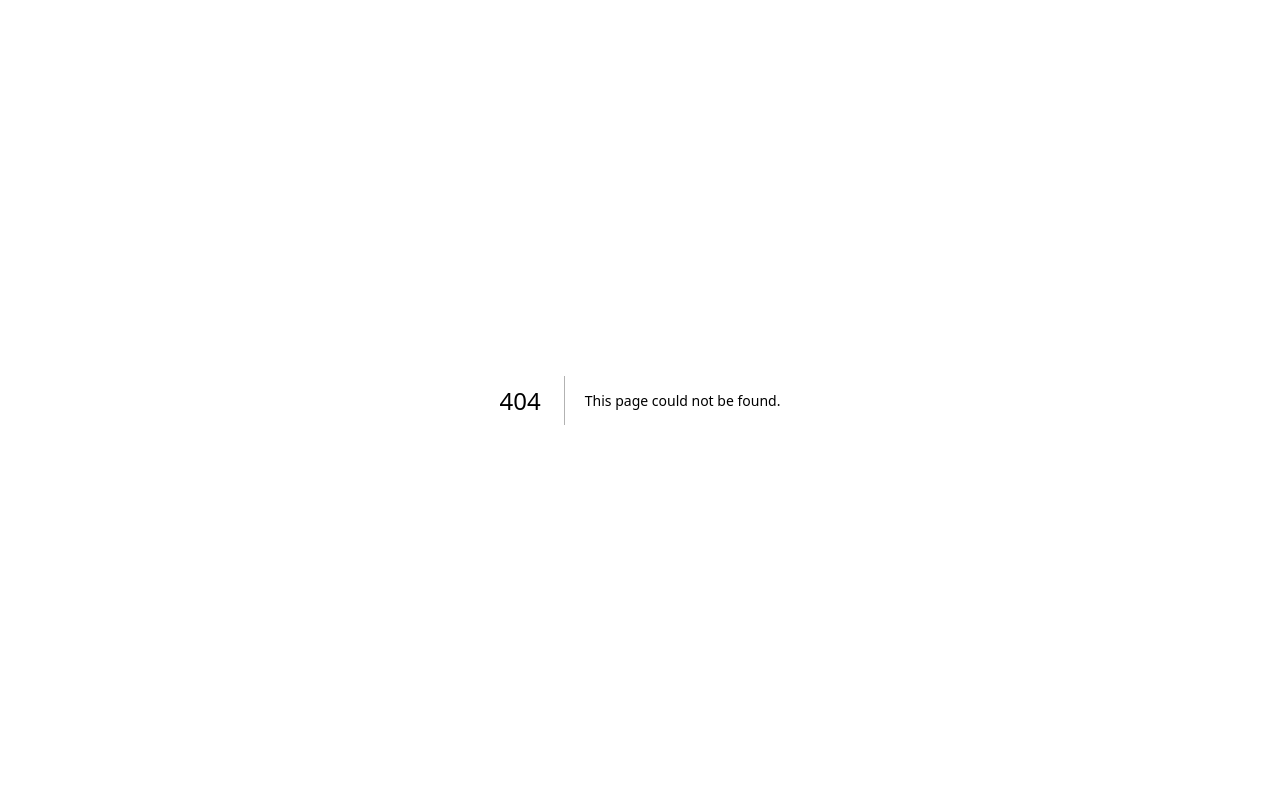
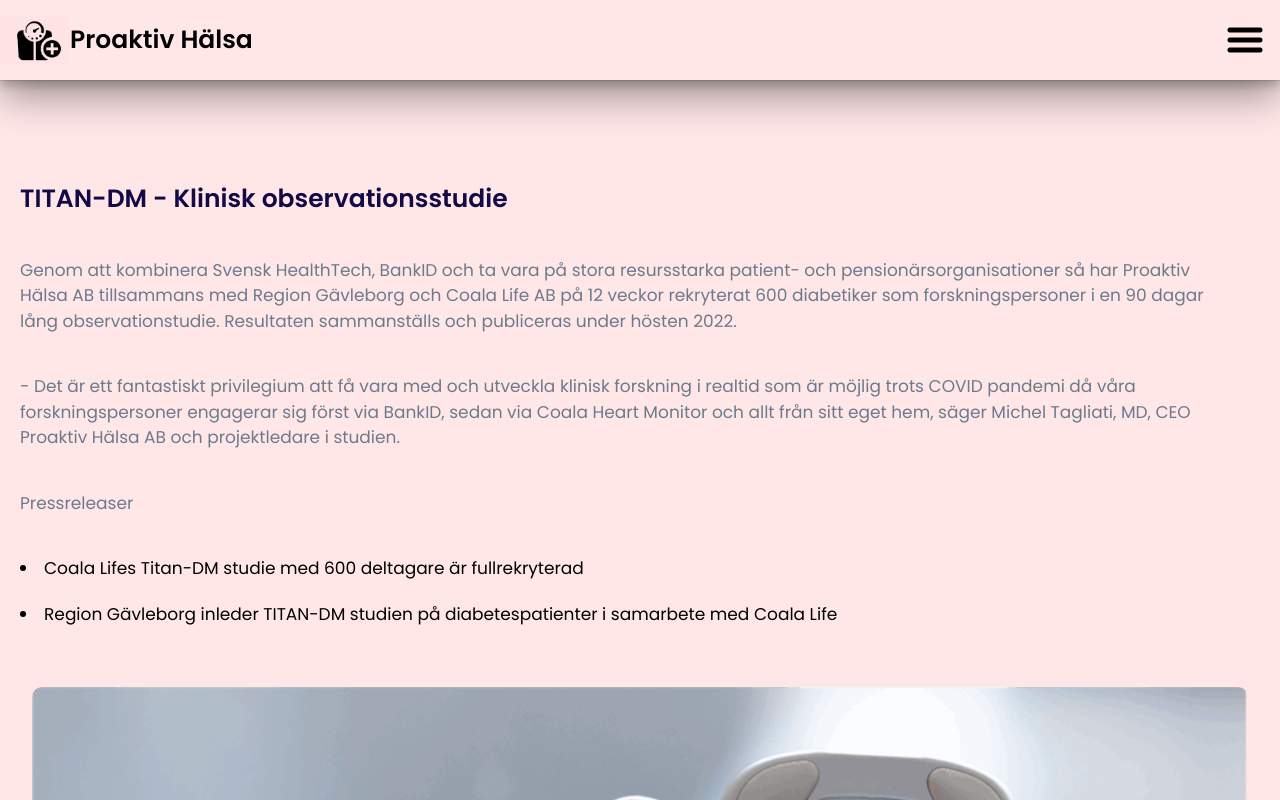
Before and after one commit to hakimm77/Proactive-health-website, a Next.js app: page /forskning/egen-forskning in a window 1280 px wide. Before the commit this address had no page. Shown: the top 800 px of the page. Built offline with nearby package versions, Linux system fonts and the light colour scheme.

Commit message:
research/own-research done

```diff
--- /dev/null
+++ b/pages/forskning/egen-forskning.tsx
@@ -0,0 +1,88 @@
+import { Footer } from "@/components/Footer";
+import { Navbar } from "@/components/Navbar";
+import { COLORS } from "@/helpers/colors";
+import { Flex, Text } from "@chakra-ui/react";
+import { useMediaQuery } from "@material-ui/core";
+import Image from "next/image";
+
+const OwnResearchPage = () => {
+  const isMobile = useMediaQuery("(max-width:1400px)");
+
+  return (
+    <Flex flexDir="column" alignItems="center" bgColor={COLORS.pink}>
+      <Navbar />
+
+      <Flex
+        mt={"100px"}
+        flexDir={isMobile ? "column" : "row"}
+        w={isMobile ? "100%" : "90%"}
+        justifyContent="space-around"
+        alignItems="flex-start"
+        paddingTop={20}
+        paddingBottom={20}
+      >
+        <Flex
+          flexDir="column"
+          color={COLORS.gray}
+          fontSize={isMobile ? 17 : 19}
+          w={isMobile ? "95%" : "40%"}
+          lineHeight={"1.5"}
+          pl={isMobile ? 5 : 0}
+          mb={isMobile ? 10 : 0}
+        >
+          <Text
+            color="#130947"
+            fontSize={isMobile ? 25 : 30}
+            fontWeight={600}
+            mb={10}
+          >
+            TITAN-DM - Klinisk observationsstudie
+          </Text>
+
+          <Text mb={10}>
+            Genom att kombinera Svensk HealthTech, BankID och ta vara på stora
+            resursstarka patient- och pensionärsorganisationer så har Proaktiv
+            Hälsa AB tillsammans med Region Gävleborg och Coala Life AB på 12
+            veckor rekryterat 600 diabetiker som forskningspersoner i en 90
+            dagar lång observationstudie. Resultaten sammanställs och publiceras
+            under hösten 2022.
+          </Text>
+
+          <Text mb={10}>
+            - Det är ett fantastiskt privilegium att få vara med och utveckla
+            klinisk forskning i realtid som är möjlig trots COVID pandemi då
+            våra forskningspersoner engagerar sig först via BankID, sedan via
+            Coala Heart Monitor och allt från sitt eget hem, säger Michel
+            Tagliati, MD, CEO Proaktiv Hälsa AB och projektledare i studien.
+          </Text>
+
+          <Text mb={10}>Pressreleaser</Text>
+
+          <Text mb={5} as="li" color="#000" cursor="pointer">
+            Coala Lifes Titan-DM studie med 600 deltagare är fullrekryterad
+          </Text>
+
+          <Text mb={5} as="li" color="#000" cursor="pointer">
+            Region Gävleborg inleder TITAN-DM studien på diabetespatienter i
+            samarbete med Coala Life
+          </Text>
+        </Flex>
+
+        <Image
+          src={require("../../assets/own-research-image.png")}
+          alt={"Titan-DM"}
+          style={{
+            width: isMobile ? "95%" : "35%",
+            objectFit: "contain",
+            alignSelf: isMobile ? "center" : "",
+            borderRadius: 10,
+          }}
+        />
+      </Flex>
+
+      <Footer />
+    </Flex>
+  );
+};
+
+export default OwnResearchPage;
```
Also changed, not shown: assets/own-research-image.png (added).
